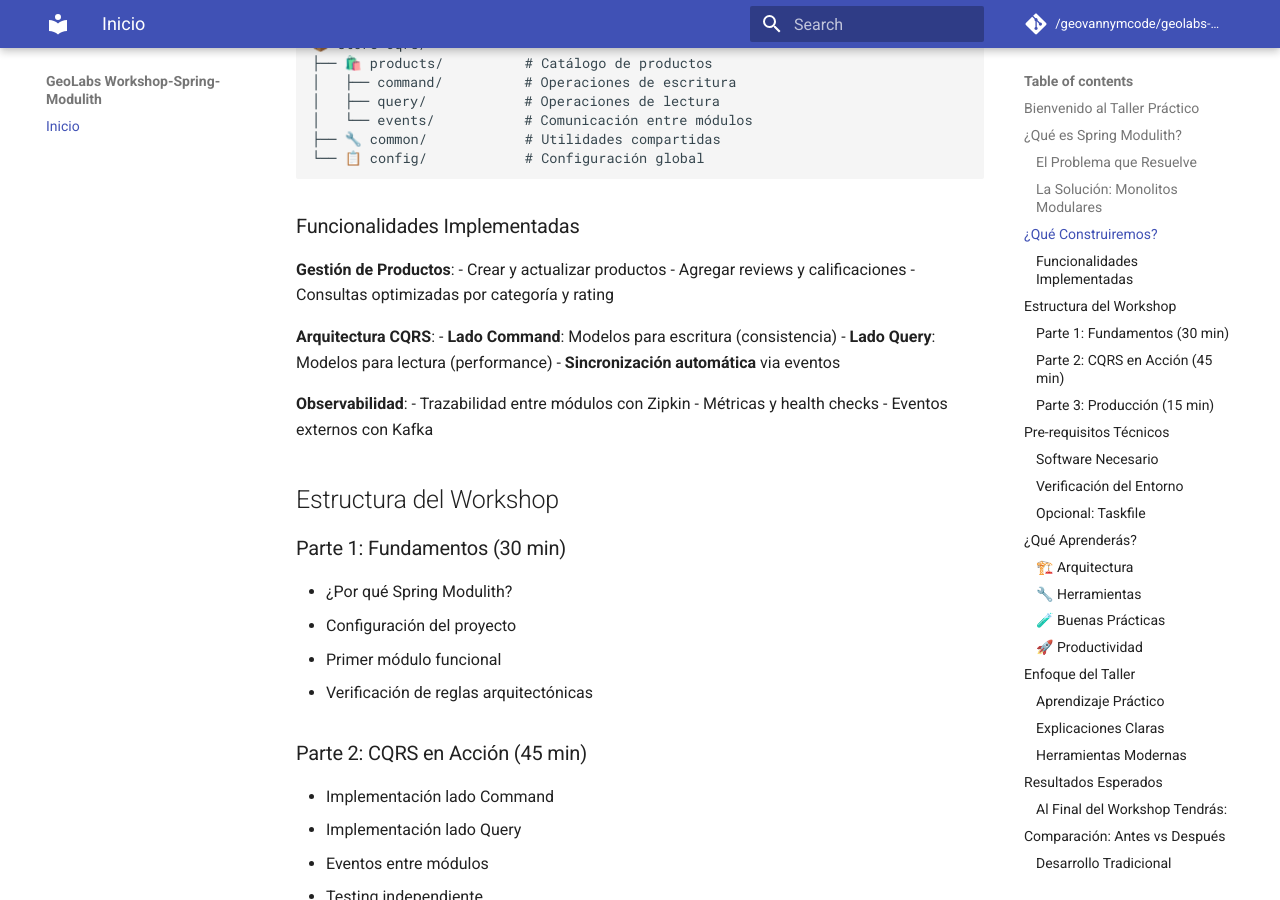
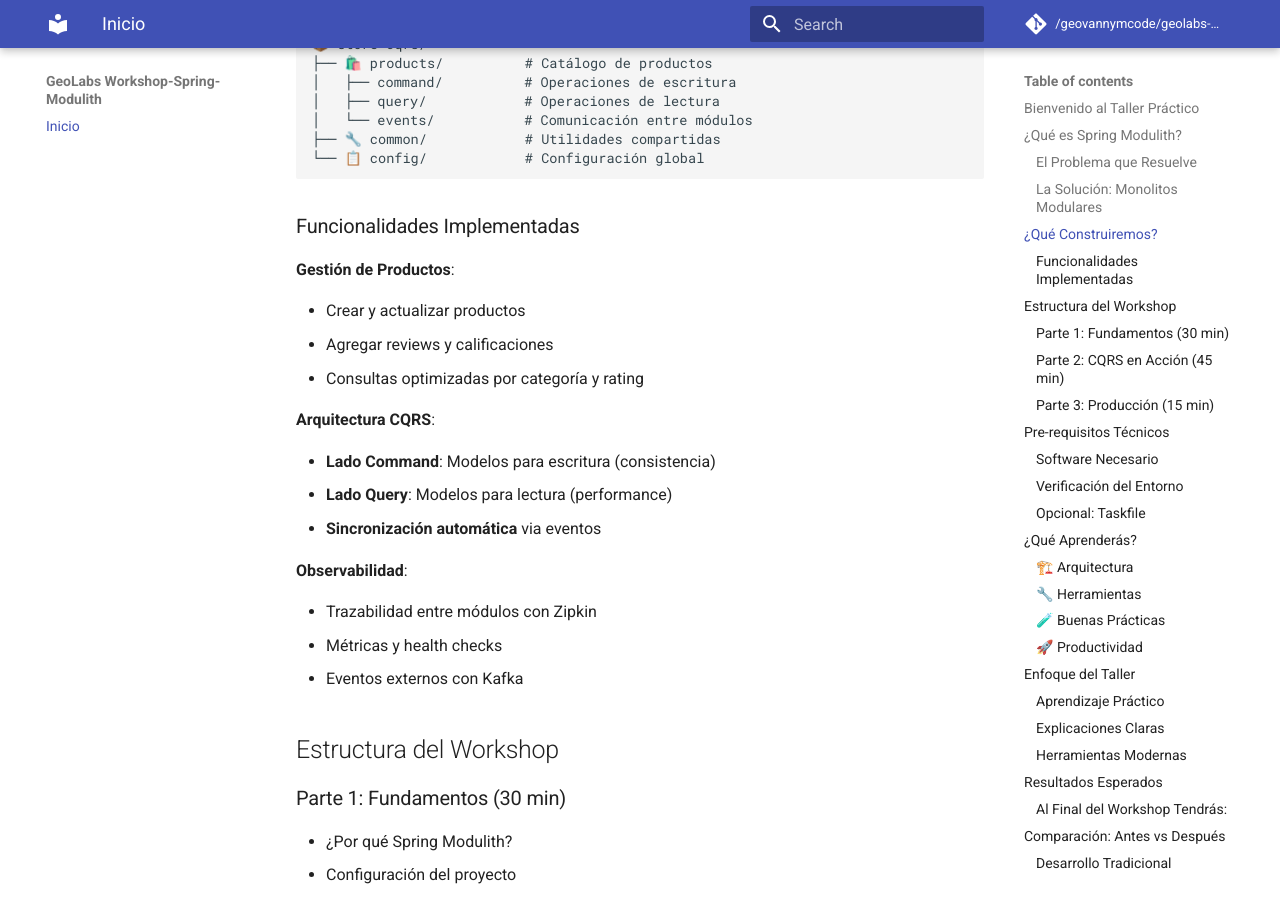
Before and after one commit to geovannymcode/geolabs-spring-modulith.github.io, an MkDocs documentation site: the page built from docs/index.md, in a window 1280 px wide and 900 px high, scrolled down 1329 px. Built offline with MkDocs 1.6.1 and Material for MkDocs 9.7.7, drawn with Linux system fonts in a browser that asks for light colours; comment, search, counter and statistics services are not loaded; some of the changed text lies outside the part shown.

Commit message:
Commit retroactivo

```diff
--- a/docs/index.md
+++ b/docs/index.md
@@ -59,16 +59,19 @@
 ### Funcionalidades Implementadas
 
 **Gestión de Productos**:
+
 - Crear y actualizar productos
 - Agregar reviews y calificaciones
 - Consultas optimizadas por categoría y rating
 
 **Arquitectura CQRS**:
+
 - **Lado Command**: Modelos para escritura (consistencia)
 - **Lado Query**: Modelos para lectura (performance)
 - **Sincronización automática** via eventos
 
 **Observabilidad**:
+
 - Trazabilidad entre módulos con Zipkin
 - Métricas y health checks
 - Eventos externos con Kafka
@@ -76,18 +79,21 @@
 ## Estructura del Workshop
 
 ### Parte 1: Fundamentos (30 min)
+
 - ¿Por qué Spring Modulith?
 - Configuración del proyecto
 - Primer módulo funcional
 - Verificación de reglas arquitectónicas
 
 ### Parte 2: CQRS en Acción (45 min)
+
 - Implementación lado Command
 - Implementación lado Query
 - Eventos entre módulos
 - Testing independiente
 
 ### Parte 3: Producción (15 min)
+
 - Observabilidad con Zipkin
 - Automatización con Taskfile
 - Deployment con Docker
@@ -301,13 +307,13 @@
 
 ### Estructura del Workshop
 
-1. **[Parte 1: Fundamentos]<!-- (spring_modulith_part_1.md)-->** - Setup y primer módulo
-2. **[Parte 2: CQRS Completo]<!--(spring_modulith_part_2.md)-->** - Command, Query y Events
-3. **[Parte 3: Observabilidad y Deploy]<!--(spring_modulith_part_3.md)-->** - Zipkin, Kafka y Docker
+1. **[Parte 1: Fundamentos](spring_modulith_part_1.md)** - Setup y primer módulo
+2. **[Parte 2: CQRS Completo](spring_modulith_part_2.md)** - Command, Query y Events
+3. **[Parte 3: Observabilidad y Deploy](spring_modulith_part_3.md)** - Zipkin, Kafka y Docker
 
 ### Navegación
 
-Para comenzar el workshop, dirígete a la **[Parte 1: Fundamentos]<!--(spring_modulith_part_1.md)-->** donde configuraremos el proyecto desde cero y crearemos nuestro primer módulo.
+Para comenzar el workshop, dirígete a la **[Parte 1: Fundamentos](spring_modulith_part_1.md)** donde configuraremos el proyecto desde cero y crearemos nuestro primer módulo.
 
 ### Información del Instructor
 
```
